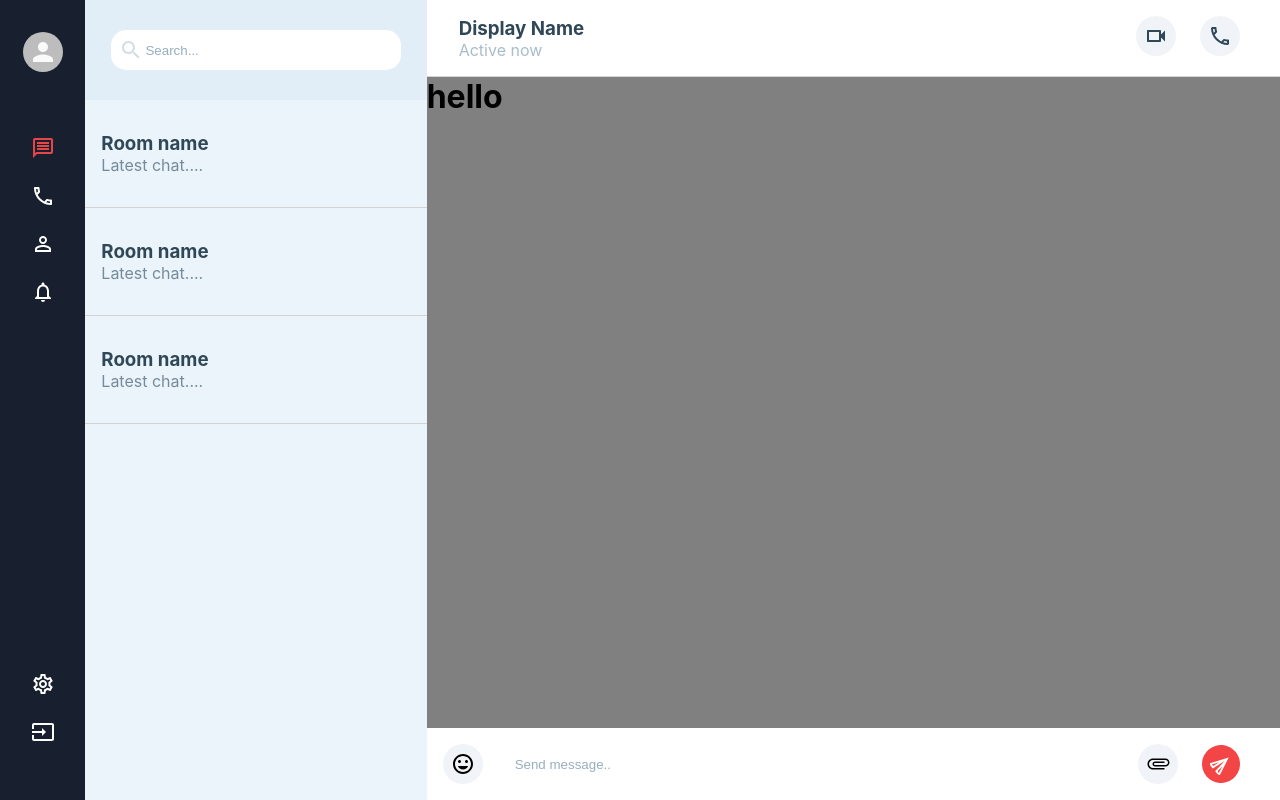
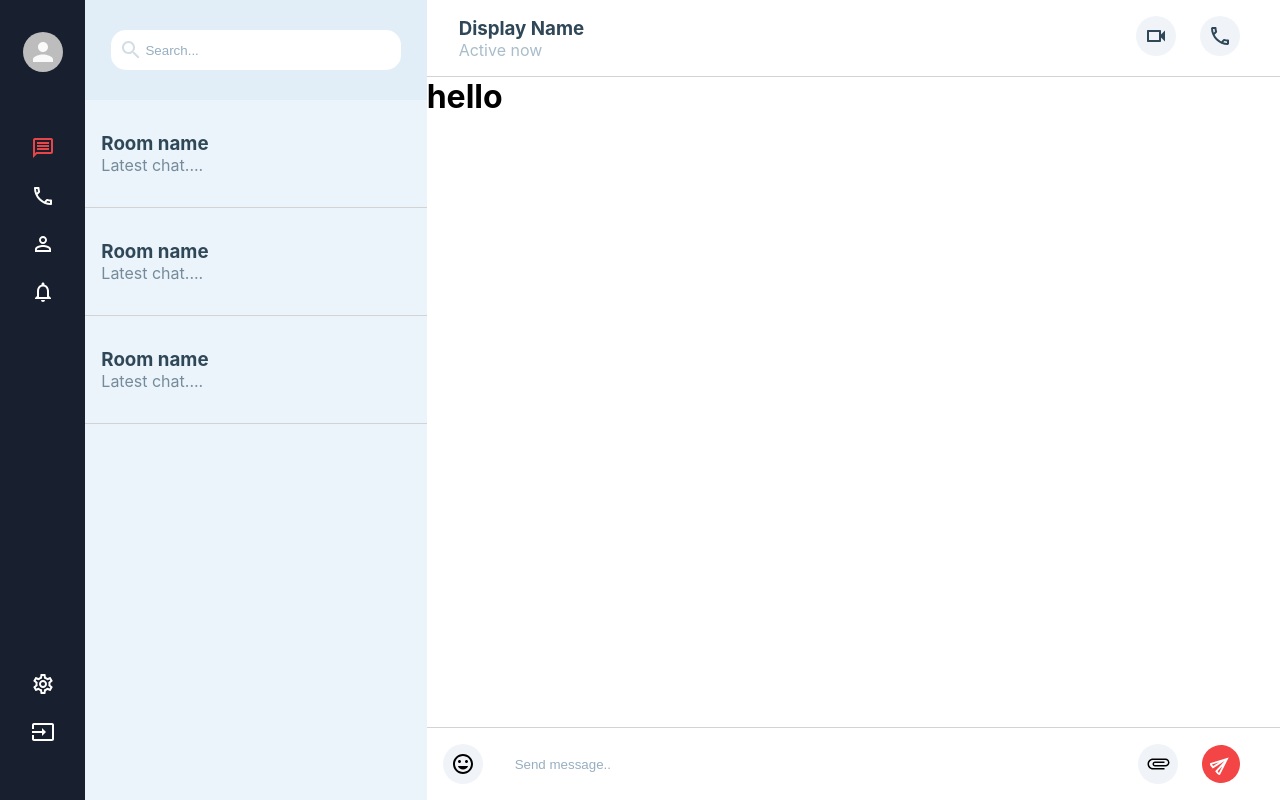
Before and after one commit to jremy813/chatme, a React (Create React App) app: page / in a window 1280 px wide. Built offline with nearby package versions, Linux system fonts and the light colour scheme.

Commit message:
fixed styling for search input and chat body

```diff
--- a/src/Chat.css
+++ b/src/Chat.css
@@ -1,5 +1,4 @@
 .chat {
-  background-color: #808080;
   flex: 1;
   display: flex;
   flex-direction: column;
@@ -36,6 +35,7 @@
   display: flex;
   align-items: center;
   padding: 1rem;
+  border-top: 1px solid #d3d3d3;
 }
 
 .chat__input > form {
```
